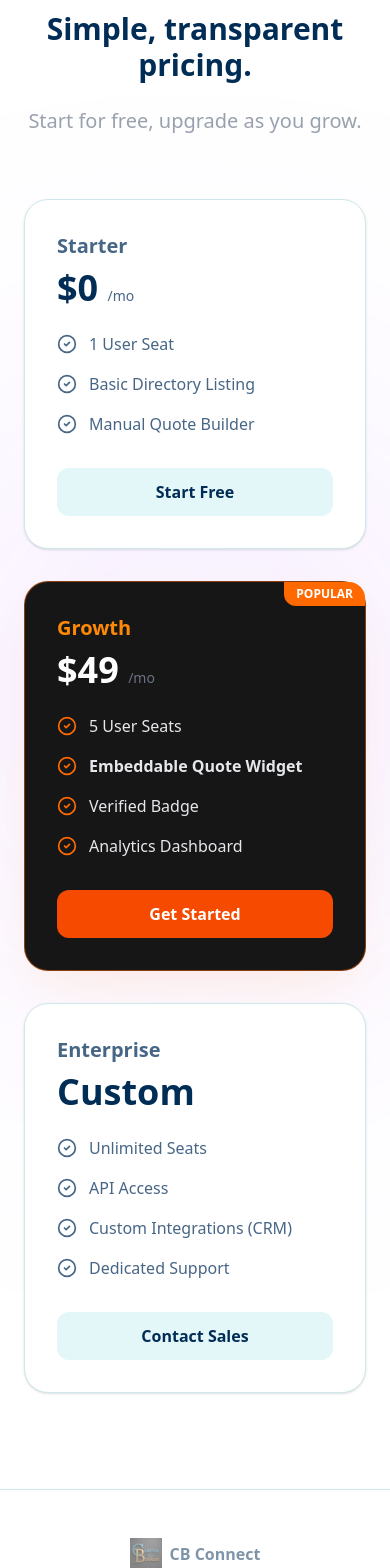
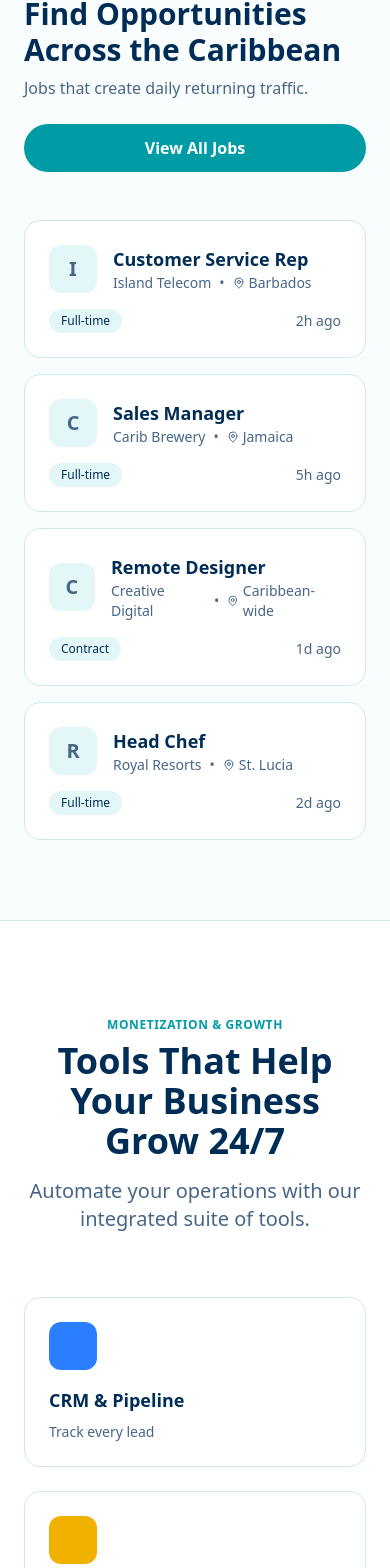
Before and after one commit to Ronz83/cb_connect_next, a Next.js app: page / in a window 390 px wide. Shown: the part 8071-9639 px from the top of the page. Built offline with nearby package versions, Linux system fonts and the light colour scheme; no server answers.

Commit message:
Implement full visual checklist: Job Board, SaaS, Success Stories, Countries, Final CTA, Footer

```diff
--- a/app/page.tsx
+++ b/app/page.tsx
@@ -328,71 +328,216 @@ export default function LandingPage() {
         </div>
       </section>
 
-      {/* Pricing Section */}
-      <section id="pricing" className="py-24 relative overflow-hidden">
-        <div className="absolute top-1/2 left-1/2 -translate-x-1/2 -translate-y-1/2 w-[600px] h-[600px] bg-purple-500/10 blur-[150px] rounded-full pointer-events-none" />
-
-        <div className="relative max-w-7xl mx-auto px-6">
-          <div className="text-center mb-16">
-            <h2 className="text-3xl md:text-5xl font-bold mb-6">Simple, transparent pricing.</h2>
-            <p className="text-xl text-gray-400">Start for free, upgrade as you grow.</p>
+      {/* Job Board Preview */}
+      <section className="py-20 bg-secondary/20 border-y border-border">
+        <div className="max-w-5xl mx-auto px-6">
+          <div className="flex flex-col md:flex-row md:items-center justify-between gap-6 mb-12">
+            <div>
+              <h2 className="text-3xl font-bold mb-2">Find Opportunities Across the Caribbean</h2>
+              <p className="text-muted-foreground">Jobs that create daily returning traffic.</p>
+            </div>
+            <Link href="/jobs" className="px-6 py-3 rounded-full bg-primary text-primary-foreground font-bold hover:bg-primary/90 transition-colors inline-block text-center">
+              View All Jobs
+            </Link>
           </div>
 
-          <div className="grid grid-cols-1 md:grid-cols-3 gap-8 max-w-5xl mx-auto">
-            {/* Free Tier */}
-            <div className="bg-card border border-border rounded-3xl p-8 relative shadow-sm">
-              <h3 className="text-xl font-bold text-muted-foreground mb-2">Starter</h3>
-              <div className="text-4xl font-bold text-foreground mb-6">$0 <span className="text-sm font-normal text-muted-foreground">/mo</span></div>
-              <ul className="space-y-4 mb-8 text-muted-foreground">
-                <li className="flex items-center gap-3"><CheckCircle2 className="w-5 h-5 text-muted-foreground" /> 1 User Seat</li>
-                <li className="flex items-center gap-3"><CheckCircle2 className="w-5 h-5 text-muted-foreground" /> Basic Directory Listing</li>
-                <li className="flex items-center gap-3"><CheckCircle2 className="w-5 h-5 text-muted-foreground" /> Manual Quote Builder</li>
-              </ul>
-              <Link href="/signup" className="block w-full text-center py-3 rounded-xl bg-secondary hover:bg-secondary/80 text-foreground font-bold transition-colors">Start Free</Link>
-            </div>
+          <div className="grid gap-4">
+            {[
+              { role: 'Customer Service Rep', company: 'Island Telecom', location: 'Barbados', type: 'Full-time', ago: '2h ago' },
+              { role: 'Sales Manager', company: 'Carib Brewery', location: 'Jamaica', type: 'Full-time', ago: '5h ago' },
+              { role: 'Remote Designer', company: 'Creative Digital', location: 'Caribbean-wide', type: 'Contract', ago: '1d ago' },
+              { role: 'Head Chef', company: 'Royal Resorts', location: 'St. Lucia', type: 'Full-time', ago: '2d ago' },
+            ].map((job, i) => (
+              <div key={i} className="group flex flex-col md:flex-row md:items-center justify-between p-6 rounded-2xl bg-card border border-border hover:border-primary/50 hover:shadow-lg transition-all">
+                <div className="flex items-center gap-4 mb-4 md:mb-0">
+                  <div className="w-12 h-12 rounded-xl bg-secondary flex items-center justify-center text-xl font-bold text-muted-foreground">
+                    {job.company[0]}
+                  </div>
+                  <div>
+                    <h3 className="font-bold text-lg group-hover:text-primary transition-colors">{job.role}</h3>
+                    <div className="flex items-center gap-2 text-sm text-muted-foreground">
+                      <span>{job.company}</span>
+                      <span>•</span>
+                      <span className="flex items-center gap-1"><MapPin className="w-3 h-3" /> {job.location}</span>
+                    </div>
+                  </div>
+                </div>
+                <div className="flex items-center justify-between md:justify-end gap-4">
+                  <span className="px-3 py-1 rounded-full bg-secondary text-xs font-medium">{job.type}</span>
+                  <span className="text-sm text-muted-foreground">{job.ago}</span>
+                </div>
+              </div>
+            ))}
+          </div>
+        </div>
+      </section>
 
-            {/* Pro Tier */}
-            <div className="bg-[#161616] border border-orange-500/50 rounded-3xl p-8 relative shadow-2xl shadow-orange-500/10 transform md:-translate-y-4">
-              <div className="absolute top-0 right-0 bg-orange-500 text-white text-xs font-bold px-3 py-1 rounded-bl-xl rounded-tr-2xl">POPULAR</div>
-              <h3 className="text-xl font-bold text-orange-400 mb-2">Growth</h3>
-              <div className="text-4xl font-bold text-white mb-6">$49 <span className="text-sm font-normal text-gray-500">/mo</span></div>
-              <ul className="space-y-4 mb-8 text-gray-200">
-                <li className="flex items-center gap-3"><CheckCircle2 className="w-5 h-5 text-orange-500" /> 5 User Seats</li>
-                <li className="flex items-center gap-3"><CheckCircle2 className="w-5 h-5 text-orange-500" /> <strong>Embeddable Quote Widget</strong></li>
-                <li className="flex items-center gap-3"><CheckCircle2 className="w-5 h-5 text-orange-500" /> Verified Badge</li>
-                <li className="flex items-center gap-3"><CheckCircle2 className="w-5 h-5 text-orange-500" /> Analytics Dashboard</li>
-              </ul>
-              <Link href="/signup" className="block w-full text-center py-3 rounded-xl bg-orange-600 hover:bg-orange-500 text-white font-bold transition-colors">Get Started</Link>
-            </div>
+      {/* SaaS / Growth Tools */}
+      <section className="py-24 relative overflow-hidden bg-background">
+        <div className="max-w-7xl mx-auto px-6">
+          <div className="text-center mb-16">
+            <span className="text-primary font-bold tracking-wider text-xs uppercase mb-2 block">Monetization & Growth</span>
+            <h2 className="text-4xl font-bold mb-4">Tools That Help Your Business Grow 24/7</h2>
+            <p className="text-xl text-muted-foreground max-w-2xl mx-auto">Automate your operations with our integrated suite of tools.</p>
+          </div>
 
-            {/* Enterprise Tier */}
-            <div className="bg-card border border-border rounded-3xl p-8 relative shadow-sm">
-              <h3 className="text-xl font-bold text-muted-foreground mb-2">Enterprise</h3>
-              <div className="text-4xl font-bold text-foreground mb-6">Custom</div>
-              <ul className="space-y-4 mb-8 text-muted-foreground">
-                <li className="flex items-center gap-3"><CheckCircle2 className="w-5 h-5 text-muted-foreground" /> Unlimited Seats</li>
-                <li className="flex items-center gap-3"><CheckCircle2 className="w-5 h-5 text-muted-foreground" /> API Access</li>
-                <li className="flex items-center gap-3"><CheckCircle2 className="w-5 h-5 text-muted-foreground" /> Custom Integrations (CRM)</li>
-                <li className="flex items-center gap-3"><CheckCircle2 className="w-5 h-5 text-muted-foreground" /> Dedicated Support</li>
-              </ul>
-              <Link href="/contact" className="block w-full text-center py-3 rounded-xl bg-secondary hover:bg-secondary/80 text-foreground font-bold transition-colors">Contact Sales</Link>
+          <div className="grid md:grid-cols-2 lg:grid-cols-4 gap-6">
+            {[
+              { title: 'CRM & Pipeline', desc: 'Track every lead', icon: <BarChart3 className="w-6 h-6" />, color: 'bg-blue-500' },
+              { title: 'Automation', desc: 'Follow up automatically', icon: <Zap className="w-6 h-6" />, color: 'bg-yellow-500' },
+              { title: 'Website & Funnels', desc: 'Convert visitors', icon: <LayoutDashboard className="w-6 h-6" />, color: 'bg-purple-500' },
+              { title: 'Booking System', desc: 'Schedule instantly', icon: <PlayCircle className="w-6 h-6" />, color: 'bg-green-500' },
+            ].map((tool, i) => (
+              <div key={i} className="p-6 rounded-2xl border border-border bg-card hover:translate-y-[-4px] transition-transform duration-300">
+                <div className={`w-12 h-12 rounded-xl ${tool.color} bg-opacity-10 flex items-center justify-center mb-4 text-${tool.color.split('-')[1]}-500`}>
+                  {tool.icon}
+                </div>
+                <h3 className="font-bold text-lg mb-2">{tool.title}</h3>
+                <p className="text-sm text-muted-foreground">{tool.desc}</p>
+              </div>
+            ))}
+          </div>
+
+          {/* Dashboard Preview Mockup */}
+          <div className="mt-16 rounded-3xl border border-border bg-card shadow-2xl overflow-hidden relative group">
+            <div className="absolute inset-0 bg-gradient-to-t from-background via-transparent to-transparent z-10" />
+            <div className="p-8 md:p-12 text-center relative z-20">
+              <div className="inline-flex items-center gap-2 mb-6 px-4 py-2 rounded-full bg-background/80 backdrop-blur border border-border shadow-sm">
+                <span className="w-2 h-2 rounded-full bg-green-500 animate-pulse"></span>
+                <span className="text-sm font-medium">Analytics Dashboard Live</span>
+              </div>
+              {/* Placeholder for complex dashboard image - using CSS/Divs for structure if no image */}
+              <div className="w-full aspect-[16/9] bg-secondary/50 rounded-xl border border-dashed border-border flex items-center justify-center text-muted-foreground">
+                <div className="text-center">
+                  <BarChart3 className="w-16 h-16 mx-auto mb-4 opacity-20" />
+                  <p>Interactive Revenue Dashboard Mockup</p>
+                </div>
+              </div>
             </div>
           </div>
         </div>
       </section>
 
-      {/* Footer */}
-      <footer className="bg-background border-t border-border py-12">
-        <div className="max-w-7xl mx-auto px-6 flex flex-col md:flex-row justify-between items-center gap-6">
-          <div className="flex items-center gap-2 opacity-50">
-            <CBConnectLogo size="small" />
-            <span className="font-semibold text-foreground">CB Connect</span>
+      {/* Success Stories */}
+      <section className="py-20 bg-secondary/10 border-y border-border">
+        <div className="max-w-7xl mx-auto px-6">
+          <div className="text-center mb-16">
+            <h2 className="text-3xl font-bold mb-4">Success Stories</h2>
+            <p className="text-muted-foreground">Real results from Caribbean businesses.</p>
           </div>
-          <div className="text-sm text-muted-foreground">
-            © 2026 CB Connect. All rights reserved.
+
+          <div className="grid md:grid-cols-3 gap-8">
+            {[
+              { role: 'Local Plumber', result: '3x', metric: 'More Calls', desc: 'Optimized profile & verified badge.' },
+              { role: 'Boutique Hotel', result: '40%', metric: 'More Bookings', desc: 'Used our automated booking tool.' },
+              { role: 'Recruiter', result: '5', metric: 'Jobs Filled', desc: 'In just 2 weeks using job board.' },
+            ].map((story, i) => (
+              <div key={i} className="bg-card p-8 rounded-2xl border border-border text-center shadow-lg hover:shadow-xl transition-all">
+                <div className="inline-block px-4 py-1 rounded-full bg-primary/10 text-primary font-bold text-sm mb-4">{story.role}</div>
+                <div className="text-5xl font-extrabold text-foreground mb-2">{story.result}</div>
+                <div className="text-xl font-bold text-muted-foreground mb-4">{story.metric}</div>
+                <p className="text-sm opacity-80">{story.desc}</p>
+              </div>
+            ))}
+          </div>
+        </div>
+      </section>
+
+      {/* Island / Country Selector */}
+      <section className="py-24 bg-background">
+        <div className="max-w-7xl mx-auto px-6 text-center">
+          <h2 className="text-3xl font-bold mb-12">Find Businesses in Your Island</h2>
+          <div className="flex flex-wrap justify-center gap-4">
+            {['Barbados', 'Trinidad & Tobago', 'Jamaica', 'Guyana', 'St. Lucia', 'Bahamas', 'Antigua', 'Grenada'].map((island) => (
+              <Link
+                key={island}
+                href={`/search?location=${island.replace(' ', '+')}`}
+                className="px-6 py-3 rounded-xl border border-border hover:border-primary hover:bg-primary/5 hover:text-primary transition-all font-medium text-lg"
+              >
+                {island}
+              </Link>
+            ))}
+          </div>
+        </div>
+      </section>
+
+      {/* Final CTA */}
+      <section className="py-32 bg-primary text-primary-foreground relative overflow-hidden">
+        <div className="absolute inset-0 bg-[url('/grid.svg')] opacity-20" />
+        <div className="absolute -top-24 -right-24 w-96 h-96 bg-white/10 rounded-full blur-3xl pointer-events-none" />
+        <div className="absolute -bottom-24 -left-24 w-96 h-96 bg-black/10 rounded-full blur-3xl pointer-events-none" />
+
+        <div className="max-w-4xl mx-auto px-6 text-center relative z-10">
+          <h2 className="text-4xl md:text-5xl font-bold mb-8">Ready to Grow Your Business?</h2>
+          <p className="text-xl opacity-90 mb-12 max-w-2xl mx-auto">Join the Caribbean's fastest growing digital economy today.</p>
+
+          <div className="flex flex-col md:flex-row items-center justify-center gap-4">
+            <Link href="/add-listing" className="w-full md:w-auto px-8 py-4 bg-white text-primary rounded-full font-bold text-lg hover:bg-gray-100 transition-all shadow-lg hover:shadow-xl hover:-translate-y-1">
+              List Your Business
+            </Link>
+            <Link href="/add-listing" className="w-full md:w-auto px-8 py-4 bg-primary-foreground/10 border border-white/20 text-white rounded-full font-bold text-lg hover:bg-white/10 transition-all">
+              Post a Job
+            </Link>
+            <Link href="/search" className="w-full md:w-auto px-8 py-4 text-white font-medium hover:underline opacity-80 hover:opacity-100">
+              Explore Directory
+            </Link>
+          </div>
+        </div>
+      </section>
+
+      {/* Footer (Simplified for Page) */}
+      <footer className="py-16 bg-card border-t border-border">
+        <div className="max-w-7xl mx-auto px-6 grid grid-cols-2 md:grid-cols-4 lg:grid-cols-5 gap-12">
+          <div className="col-span-2 lg:col-span-2">
+            <CBConnectLogo />
+            <p className="mt-6 text-muted-foreground max-w-xs">
+              The trusted platform for Caribbean businesses, jobs, and growth tools.
+            </p>
+            <div className="flex gap-4 mt-6">
+              {/* Social Placeholders */}
+              <div className="w-10 h-10 rounded-full bg-secondary flex items-center justify-center text-muted-foreground hover:bg-primary hover:text-white transition-colors cursor-pointer"><Globe size={18} /></div>
+            </div>
+          </div>
+
+          <div>
+            <h4 className="font-bold mb-6">Directory</h4>
+            <ul className="space-y-4 text-sm text-muted-foreground">
+              <li><Link href="/search" className="hover:text-primary">All Categories</Link></li>
+              <li><Link href="/search?sort=popular" className="hover:text-primary">Popular Businesses</Link></li>
+              <li><Link href="/search?verified=true" className="hover:text-primary">Verified Listings</Link></li>
+              <li><Link href="/search?sort=newest" className="hover:text-primary">New Additions</Link></li>
+            </ul>
+          </div>
+
+          <div>
+            <h4 className="font-bold mb-6">Growth Tools</h4>
+            <ul className="space-y-4 text-sm text-muted-foreground">
+              <li><Link href="#" className="hover:text-primary">Post a Job</Link></li>
+              <li><Link href="#" className="hover:text-primary">SaaS Dashboard</Link></li>
+              <li><Link href="#" className="hover:text-primary">Pricing Plans</Link></li>
+              <li><Link href="#" className="hover:text-primary">Success Stories</Link></li>
+            </ul>
+          </div>
+
+          <div>
+            <h4 className="font-bold mb-6">Company</h4>
+            <ul className="space-y-4 text-sm text-muted-foreground">
+              <li><Link href="#" className="hover:text-primary">About Us</Link></li>
+              <li><Link href="#" className="hover:text-primary">Partner Program</Link></li>
+              <li><Link href="#" className="hover:text-primary">Privacy Policy</Link></li>
+              <li><Link href="#" className="hover:text-primary">Terms of Service</Link></li>
+            </ul>
+          </div>
+        </div>
+        <div className="max-w-7xl mx-auto px-6 mt-16 pt-8 border-t border-border flex flex-col md:flex-row items-center justify-between text-sm text-muted-foreground">
+          <p>&copy; {new Date().getFullYear()} Caricom Business Directory. All rights reserved.</p>
+          <div className="flex items-center gap-6 mt-4 md:mt-0">
+            <Link href="#" className="hover:text-foreground">Privacy</Link>
+            <Link href="#" className="hover:text-foreground">Terms</Link>
+            <Link href="#" className="hover:text-foreground">Sitemap</Link>
           </div>
         </div>
       </footer>
-    </div>
+    </div >
   );
 }
```
